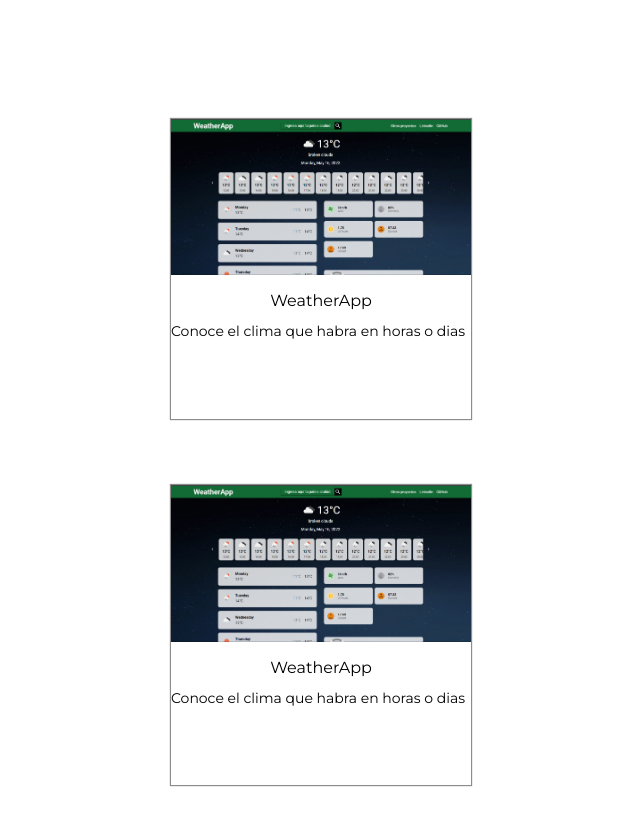
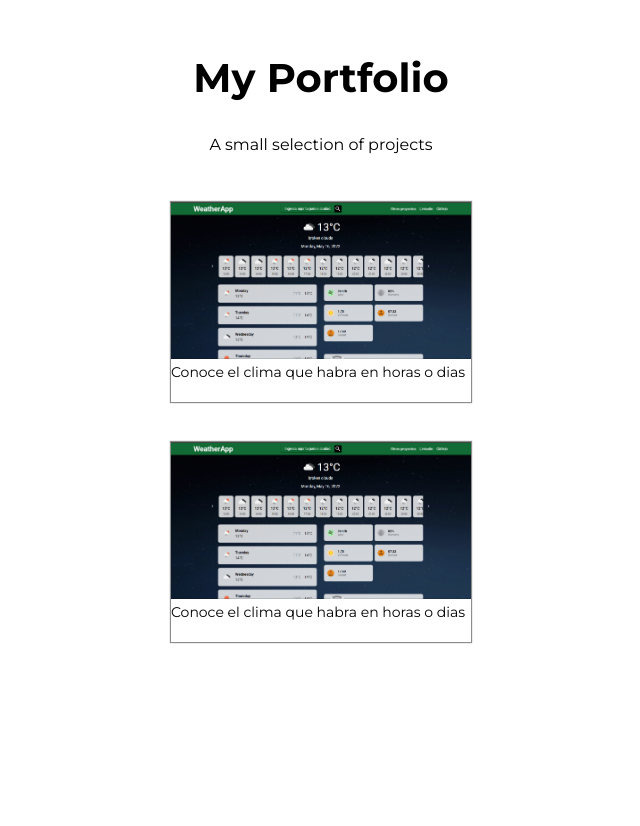
Before and after one commit to cristiandiazperdomo/Portfolio, a React (Create React App) app: page / in a window 1280 px wide. Shown: the part 1778-2604 px from the top of the page, without its empty margins (319-959 px from the left). After the commit the page ends 2452 px from the top, so only its background shows below. Built offline with nearby package versions, Linux system fonts and the light colour scheme.

Commit message:
refactoring and desing

```diff
--- a/src/components/Card/Card.css
+++ b/src/components/Card/Card.css
@@ -11,21 +11,20 @@
 	--white: #F5F5F5;
 }
 .card-container {
-	display: grid;
+ 	display: grid;
     grid-template-columns: repeat(1, 1fr);
     justify-items: center;
     align-items: center;
     align-content: space-evenly;
     box-sizing: border-box;
     width: 300px;
-    height: 300px;
+    height: 200px;
 }
 .card {
 	box-sizing: border-box;
     width: 300px;
-    height: 300px;
+    height: 200px;
     box-shadow: 0px 0px 1px 1px rgba(0, 0, 0, 0.45);
-    flex-direction: column;
 }
 .card-header {
 
@@ -56,7 +55,7 @@
 	display: flex;
 	justify-content: center;
 	align-items: center;
-	height: 300px;
+	height: 200px;
     width: 300px;
     color: var(--black);
 }
@@ -66,6 +65,6 @@
 .github-link {
 	display: none;
 	position: absolute;
-	height: 300px;
     width: 300px;
+	height: 200px;
 }
--- a/src/components/Card/Card.js
+++ b/src/components/Card/Card.js
@@ -1,7 +1,7 @@
 import React from 'react';
 import './Card.css';
 
-export const Card = ({ project, url, toWit, gitHub, iden }) => {
+export const Card = ({ url, toWit, gitHub, iden }) => {
 
 	const goToGitHub = iden => {
 		const linkToGitHub = document.querySelectorAll('.github-link');
@@ -20,13 +20,8 @@ export const Card = ({ project, url, toWit, gitHub, iden }) => {
 		<div className="card-container">
 			<div className="card" onMouseOver={() => goToGitHub(iden)} onMouseOut={() => goToGitHub(iden)}>
 				<header className="card-header">
-					<img src={url} alt={project} className="card-header-img"/>
+					<img src={url} className="card-header-img"/>
 				</header>
-				<article className="card-content">
-					<h4>{project}</h4>
-				</article>
-				<article>
-				</article>
 				<footer className="card-footer">
 					<p>{toWit}</p>
 				</footer>
--- a/src/containers/Home.js
+++ b/src/containers/Home.js
@@ -3,6 +3,18 @@ import { Card } from '../components/Card/Card';
 import '../styles/components/Home.css';
 
 export const Home = () => {
+	const projectsCards = [{
+		url: require('../img/weather.png'),
+		toWit: 'Conoce el clima que habra en horas o dias',
+		gitHub: "https://github.com/cristiandiazperdomo/Weather-App/tree/main/src/components",
+		iden: 0,
+	}, {
+		url: require('../img/weather.png'),
+		toWit: 'Conoce el clima que habra en horas o dias',
+		gitHub: "https://github.com/cristiandiazperdomo/Weather-App/tree/main/src/components",
+		iden: 1,
+	}];
+
 	return (
 		<>
 			<section className="presentation">
@@ -42,21 +54,19 @@ export const Home = () => {
 					</footer>
 				</div>
 			</section>
-			<section className="projects">
-				<Card
-					project={"WeatherApp"}
-					url={require('../img/weather.png')}
-					toWit="Conoce el clima que habra en horas o dias"
-					gitHub="https://github.com/cristiandiazperdomo/Weather-App/tree/main/src/components"
-					iden={0}
-				/>
-				<Card
-					project={"WeatherApp"}
-					url={require('../img/weather.png')}
-					toWit="Conoce el clima que habra en horas o dias"
-					gitHub="https://github.com/cristiandiazperdomo/Weather-App/tree/main/src/components"
-					iden={1}
-				/>
+			<section>
+				<h2 className="projects-title">My Portfolio</h2>
+				<p className="projects-description">A small selection of projects</p>
+				<div className="projects">
+					{projectsCards.map(project =>
+						<Card
+							url={project.url}
+							toWit={project.toWit}
+							gitHub={project.gitHub}
+							iden={project.iden}
+						/>)
+					}
+				</div>
 			</section>
 		</>
 	)
--- a/src/styles/components/Home.css
+++ b/src/styles/components/Home.css
@@ -97,11 +97,19 @@
 /*PROJECTS SECTION*/
 
 .projects {
-	height: 100vh;
     padding: 32px 32px;
+    grid-gap: 40px;
     display: grid;
     grid-template-columns: repeat(1, 1fr);
     justify-items: center;
     align-items: center;
     align-content: space-evenly;
 }
+.projects-title {
+	font-weight: 700;
+	font-size: 40px;
+    text-align: center;
+}
+.projects-description {
+    text-align: center;
+}
```
